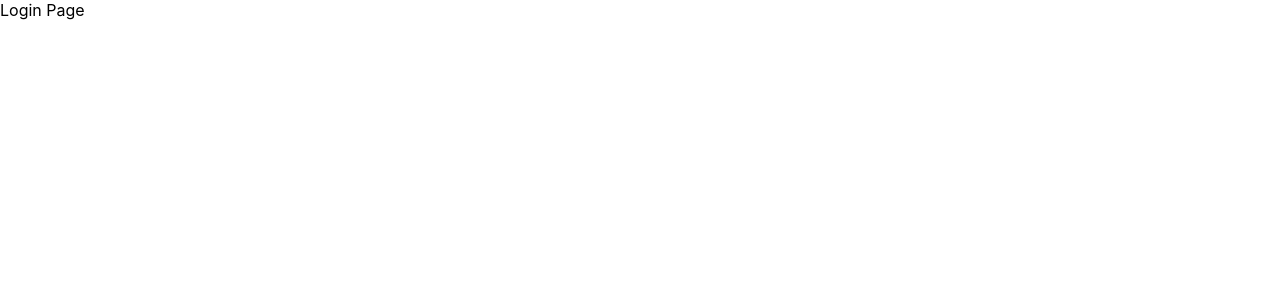
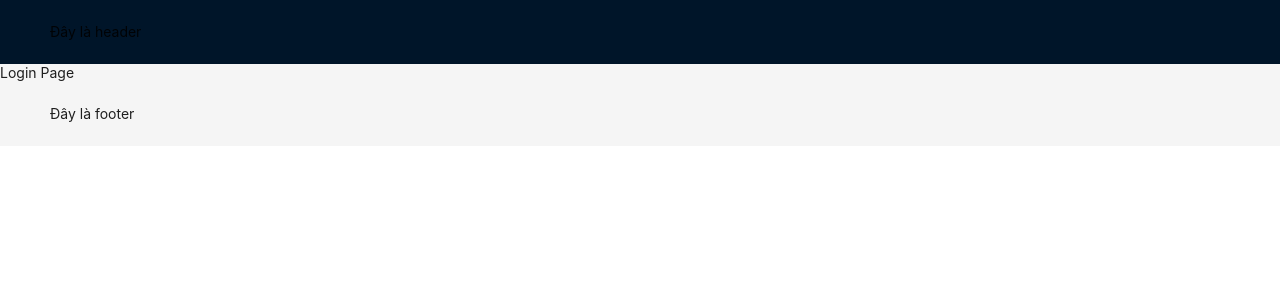
Before and after one commit to thanhtin4401/treeshop_fl, a React (Create React App) app: page / in a window 1280 px wide. Shown: the top 300 px of the page. Built offline with nearby package versions, Linux system fonts and the light colour scheme.

Commit message:
--layout basic

```diff
--- a/src/App.js
+++ b/src/App.js
@@ -1,3 +1,5 @@
+import { Layout } from "antd";
+import { Content, Footer, Header } from "antd/es/layout/layout";
 import { BrowserRouter } from "react-router-dom";
 import "./App.css";
 import routes from "./router/Routers";
@@ -5,7 +7,13 @@ import routes from "./router/Routers";
 function App() {
   return (
     <BrowserRouter>
-      {routes}
+      <Layout>
+        <Header>Đây là header</Header>
+
+        <Content>{routes}</Content>
+
+        <Footer>Đây là footer</Footer>
+      </Layout>
     </BrowserRouter>
   );
 }
```
